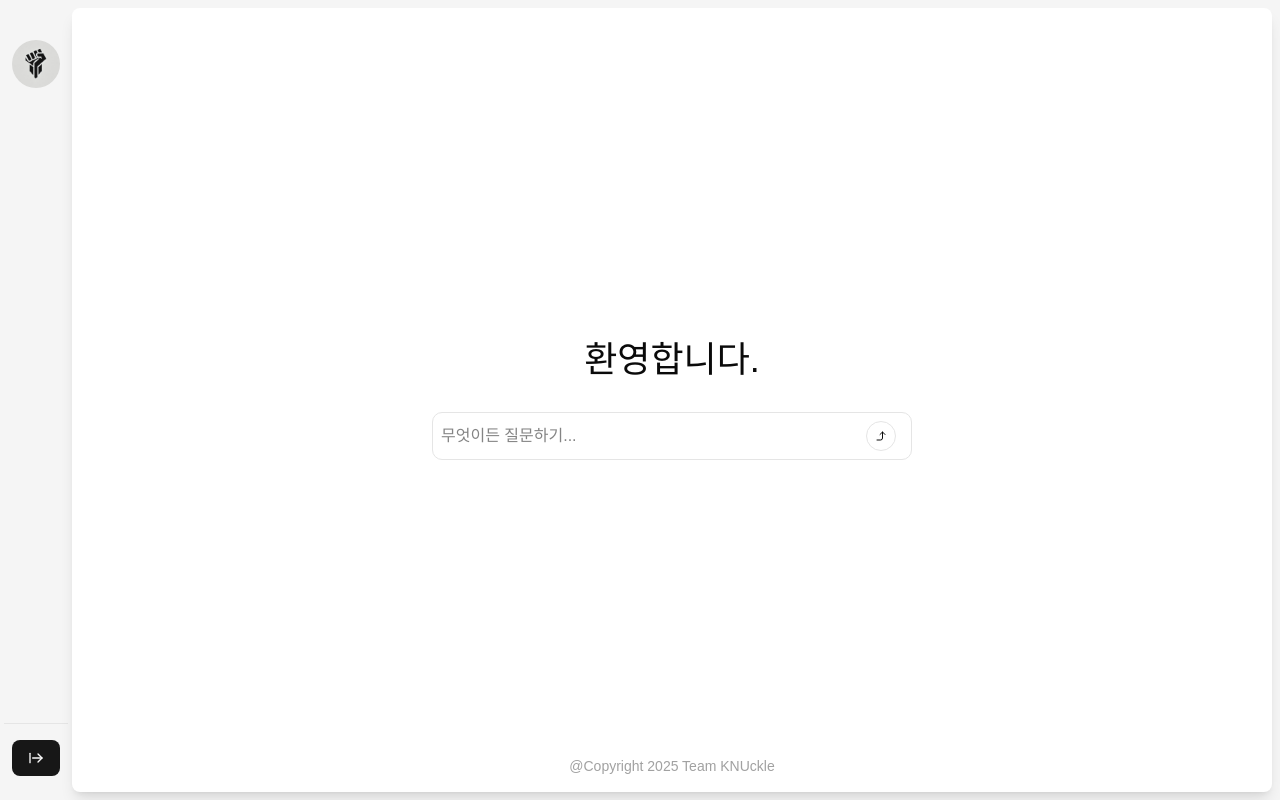
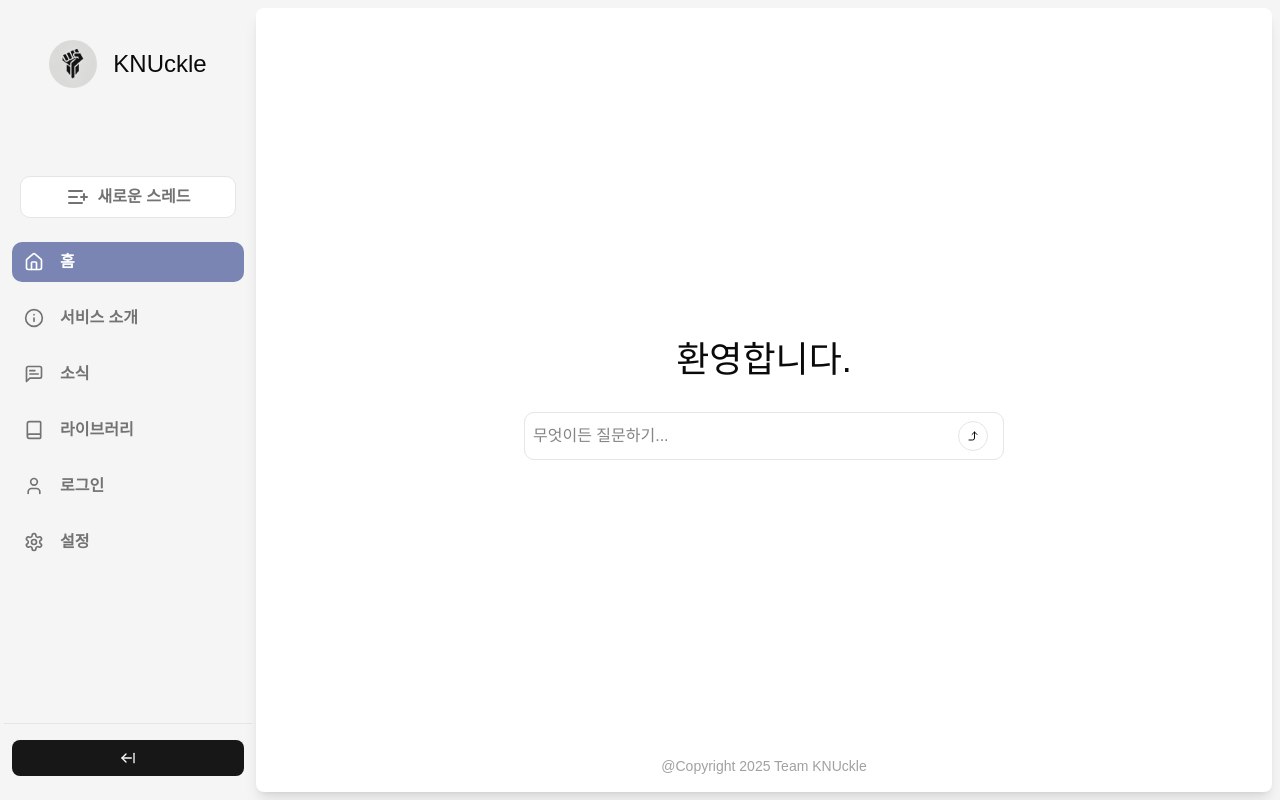
Before and after one commit to KNUckle-llm/frontend, a Next.js app: page / in a window 1280 px wide. Built offline with nearby package versions, Linux system fonts and the light colour scheme; a web font is replaced by a local one.

Commit message:
feat: sidebar path에 따른 색상 추가 및 기본 열기 값 true로 변경

```diff
--- a/src/app/entities/common/Sidebar.tsx
+++ b/src/app/entities/common/Sidebar.tsx
@@ -11,6 +11,7 @@ import {
 } from "lucide-react";
 import Image from "next/image";
 import Link from "next/link";
+import { usePathname } from "next/navigation";
 
 interface SidebarProps {
   isOpen: boolean;
@@ -30,6 +31,7 @@ const Sidebar = ({ isOpen, setIsOpen }: SidebarProps) => {
     { name: "로그인", icon: <User size={20} />, path: "/login" },
     { name: "설정", path: "/settings", icon: <Settings size={20} /> },
   ];
+  const path = usePathname();
 
   return (
     <nav
@@ -58,7 +60,7 @@ const Sidebar = ({ isOpen, setIsOpen }: SidebarProps) => {
           <Link
             href={"/"}
             className={
-              "inline-flex justify-center items-center gap-2 m-2 p-2 text-center bg-white border hover:border-amber-800 rounded-lg hover:cursor-pointer"
+              "inline-flex justify-center items-center gap-2 m-2 p-2 text-center bg-white border hover:border-warm-red-500 hover:bg-warm-red-200/80 duration-300 transition-colors rounded-lg hover:cursor-pointer"
             }
           >
             <ListPlus />
@@ -68,9 +70,7 @@ const Sidebar = ({ isOpen, setIsOpen }: SidebarProps) => {
             <Link
               key={route.path}
               href={route.path}
-              className={
-                "inline-flex items-center gap-4 p-2 px-3 border-none w-full bg-neutral-100 border hover:shadow-lg hover:cursor-pointer  justify-start border-t-0 border-x-0 shadow-none border-b shadow-gray-200 hover:bg-neutral-200/50 rounded-lg "
-              }
+              className={`inline-flex items-center gap-4 p-2 px-3 border-none w-full border hover:shadow-lg hover:cursor-pointer  justify-start border-t-0 border-x-0 shadow-none border-b shadow-gray-200   rounded-lg ${path === route.path ? "bg-outer-space-400 text-white" : "hover:bg-outer-space-200/50 hover:text-neutral-500"}`}
             >
               {route.icon}
               {route.name}
--- a/src/app/entities/layout/SidebarLayout.tsx
+++ b/src/app/entities/layout/SidebarLayout.tsx
@@ -8,7 +8,7 @@ interface SidebarLayoutProps {
 }
 
 const SidebarLayout = ({ children }: SidebarLayoutProps) => {
-  const [isOpen, setIsOpen] = useState(false);
+  const [isOpen, setIsOpen] = useState(true);
   const mainRef = useRef<HTMLDivElement>(null);
   const setMainRef = useScrollStore((state) => state.setMainRef);
 
```
